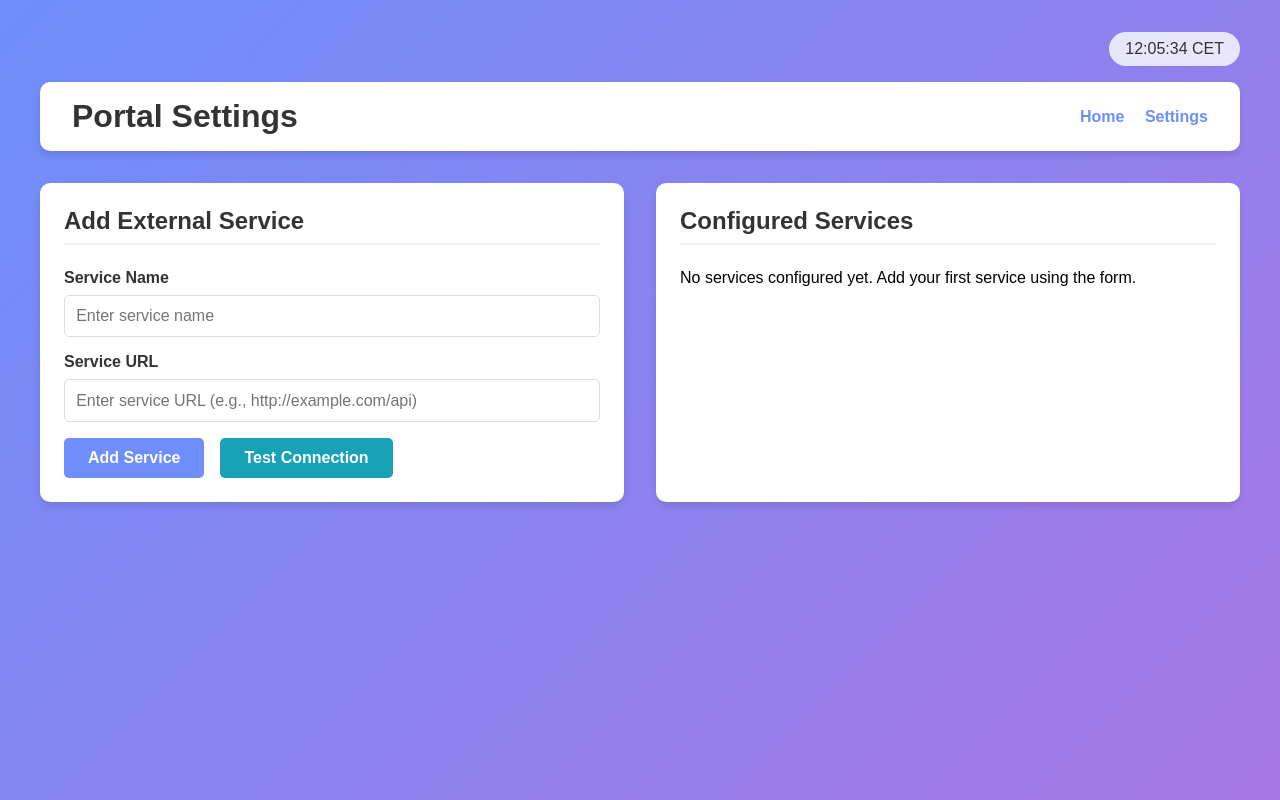
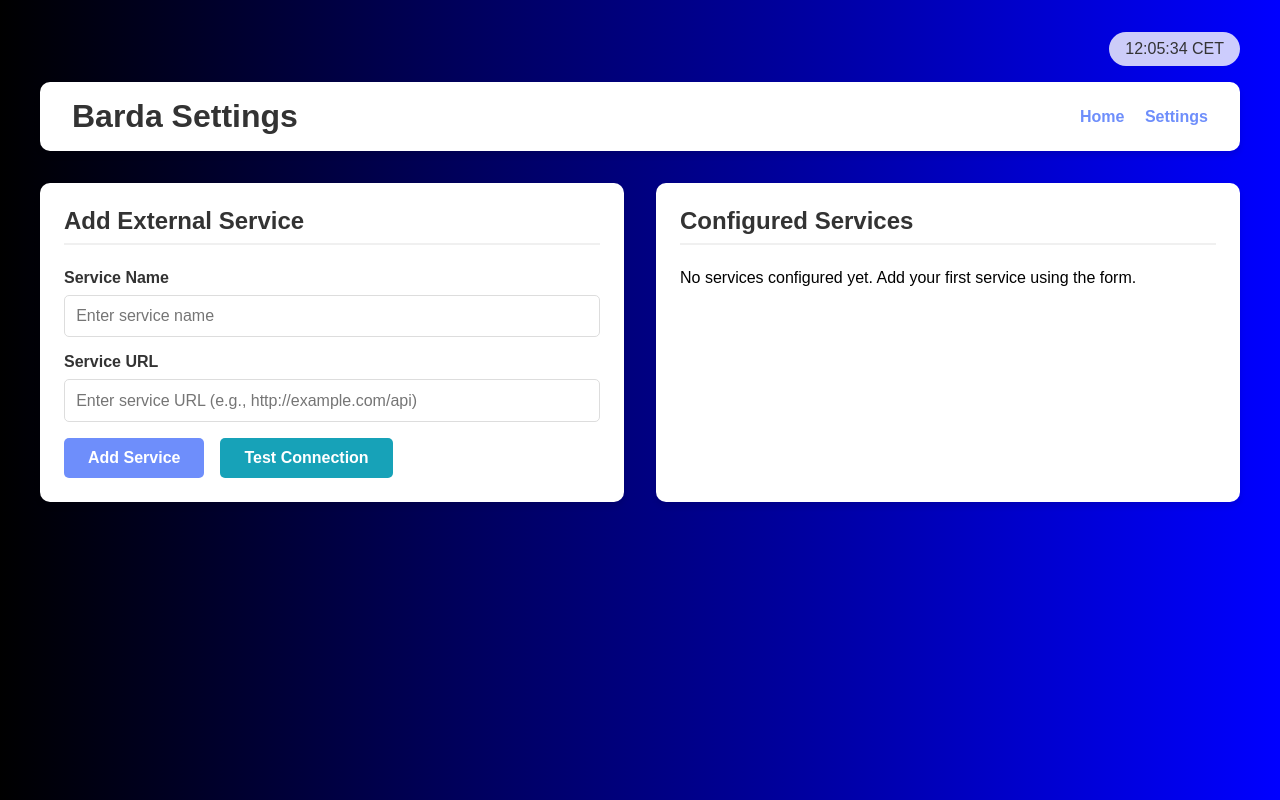
Before and after one commit to jorand-hogia/poc-portal, a Flask app: page /settings in a window 1280 px wide. Run offline with Flask 3, Linux system fonts and the light colour scheme.

Commit message:
Change portal name to Barda and update settings page background

```diff
--- a/templates/index.html
+++ b/templates/index.html
@@ -3,7 +3,7 @@
 <head>
     <meta charset="UTF-8">
     <meta name="viewport" content="width=device-width, initial-scale=1.0">
-    <title>Portal Dashboard</title>
+    <title>Barda</title>
     <style>
         body {
             font-family: 'Arial', sans-serif;
@@ -164,7 +164,7 @@
         </div>
 
         <div class="header">
-            <h1>Portal Dashboard</h1>
+            <h1>Barda</h1>
             <nav>
                 <a href="/">Home</a>
                 <a href="/settings">Settings</a>
--- a/templates/settings.html
+++ b/templates/settings.html
@@ -3,13 +3,13 @@
 <head>
     <meta charset="UTF-8">
     <meta name="viewport" content="width=device-width, initial-scale=1.0">
-    <title>Portal Settings</title>
+    <title>Barda Settings</title>
     <style>
         body {
             font-family: 'Arial', sans-serif;
             margin: 0;
             padding: 0;
-            background: linear-gradient(135deg, #6e8efb, #a777e3);
+            background: linear-gradient(to right, black, blue);
             min-height: 100vh;
         }
         .container {
@@ -237,7 +237,7 @@
         </div>
 
         <div class="header">
-            <h1>Portal Settings</h1>
+            <h1>Barda Settings</h1>
             <nav>
                 <a href="/">Home</a>
                 <a href="/settings">Settings</a>
```
